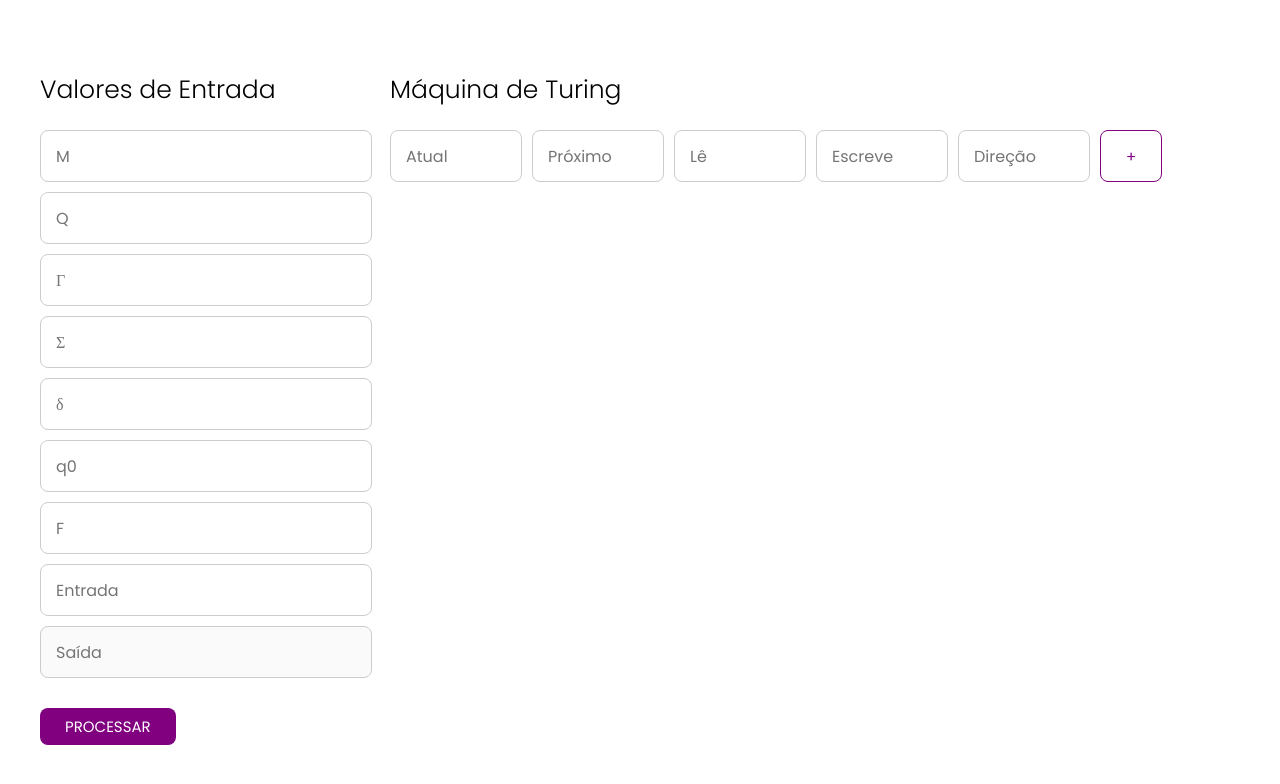
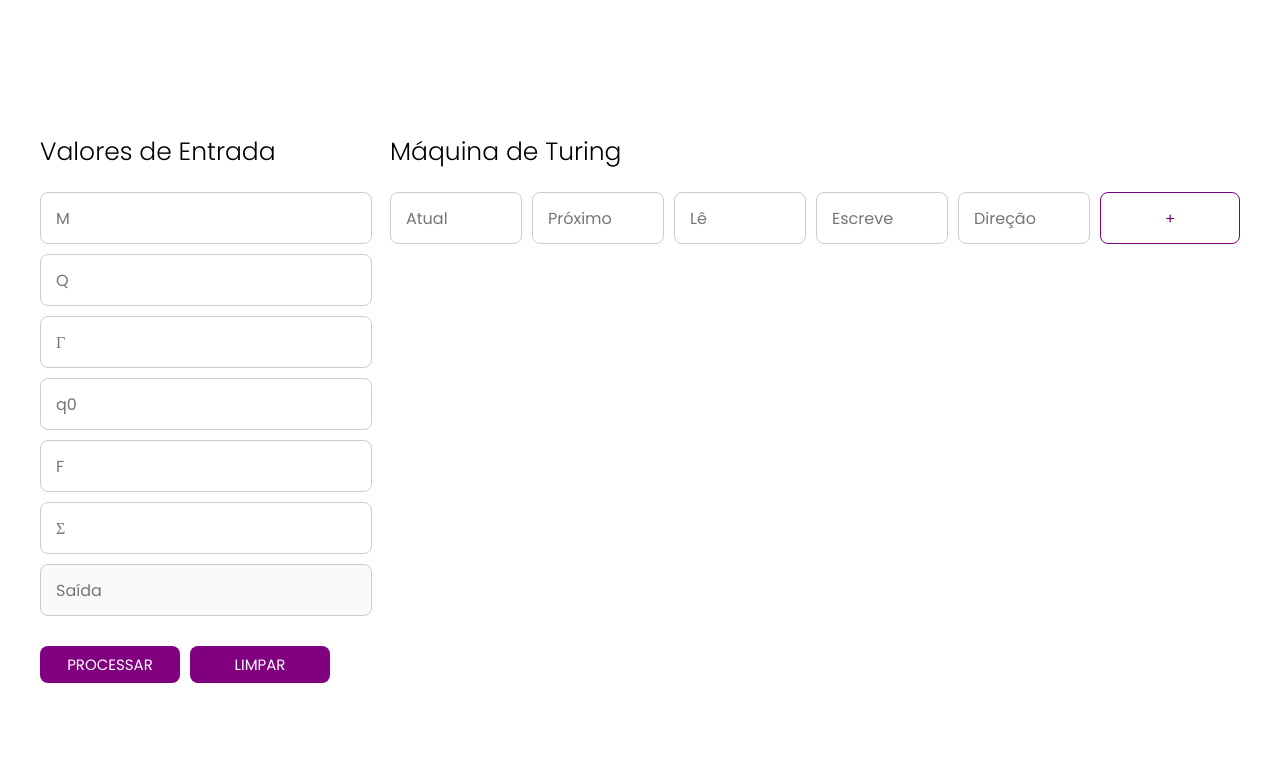
Before and after one commit to vineboneto/turing-machine, a React (Create React App) app: page / in a window 1280 px wide. Shown: the top 784 px of the page. Built offline with nearby package versions, Linux system fonts and the light colour scheme.

Commit message:
feat: reset state

```diff
--- a/src/application/_app.tsx
+++ b/src/application/_app.tsx
@@ -1,10 +1,10 @@
 import { useState, ChangeEvent, FormEvent } from 'react'
 import { TuringMachine, TuringMachineProps } from './components'
-import { Wrapper, GlobalStyle } from '../styles'
+import { Wrapper, GlobalStyle } from './styles'
 
 const defaultState = {
   m: '',
-  q: '',
+  Q: '',
   turingMachines: [
     {
       current: '',
@@ -14,6 +14,11 @@ const defaultState = {
       direction: '',
     },
   ] as TuringMachineProps[],
+  alphaInput: '',
+  inputMachine: '',
+  finalState: '',
+  initialState: '',
+  output: '',
 }
 
 export default function App() {
@@ -66,6 +71,10 @@ export default function App() {
     setState((old) => ({ ...old, turingMachines: updatedTuringMachines }))
   }
 
+  const resetState = () => {
+    setState(defaultState)
+  }
+
   return (
     <Wrapper>
       <GlobalStyle />
@@ -77,69 +86,56 @@ export default function App() {
             <input
               type="text"
               placeholder="Q"
-              name="q"
+              name="Q"
               title="Conjunto de estados internos"
-              value={state.q}
+              value={state.Q}
               onChange={textChange}
             />
             <input
               type="text"
               placeholder="Γ"
-              name="entrada"
+              name="alphaInput"
               title="Alfabeto de entrada"
-              value={state.q}
+              value={state.alphaInput}
+              onChange={textChange}
+            />
+            <input
+              type="text"
+              placeholder="q0"
+              name="initialState"
+              title="Estado inicial"
+              value={state.initialState}
+              onChange={textChange}
+            />
+            <input
+              type="text"
+              placeholder="F"
+              name="finalState"
+              title="Conjunto de estados finais"
+              value={state.finalState}
               onChange={textChange}
             />
             <input
               type="text"
               placeholder="Σ"
-              name="fita"
+              name="inputMachine"
               title="Alfabeto da fita"
-              value={state.q}
-              onChange={textChange}
-            />
-            <input
-              type="text"
-              placeholder="δ"
-              name="delta"
-              title="Função de Transição"
-              value={state.q}
-              onChange={textChange}
-            />
-            <input
-              type="text"
-              placeholder="q0"
-              name="q0"
-              title="Estado inicial"
-              value={state.q}
-              onChange={textChange}
-            />
-            <input
-              type="text"
-              placeholder="F"
-              name="F"
-              title="Conjunto de estados finais"
-              value={state.q}
-              onChange={textChange}
-            />
-            <input
-              type="text"
-              placeholder="Entrada"
-              name="entrada"
-              title="Entrada"
-              value={state.q}
+              value={state.inputMachine}
               onChange={textChange}
             />
             <input
               type="text"
               placeholder="Saída"
-              name="saida"
+              name="output"
               title="Saída"
-              value={state.q}
+              value={state.output}
               onChange={textChange}
               disabled
             />
             <button type="submit">Processar</button>
+            <button type="submit" style={{ marginLeft: 10 }} onClick={resetState}>
+              Limpar
+            </button>
           </div>
           <div className="right-form">
             <h2 className="title">Máquina de Turing</h2>
--- a/src/styles.ts
+++ b/src/application/styles.ts
@@ -86,6 +86,7 @@ export const Wrapper = styled.div`
       cursor: pointer;
       font-weight: 400;
       word-spacing: 30px;
+      min-width: 140px;
     }
 
     button:hover {
```
